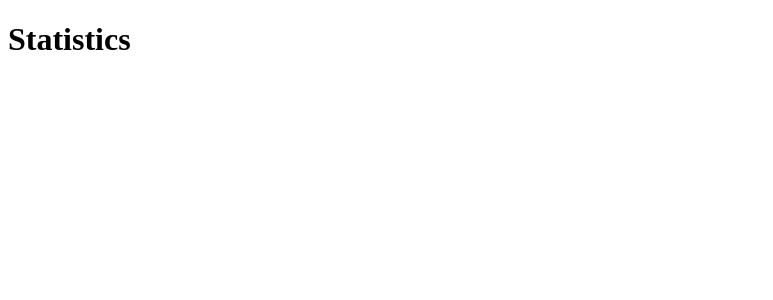
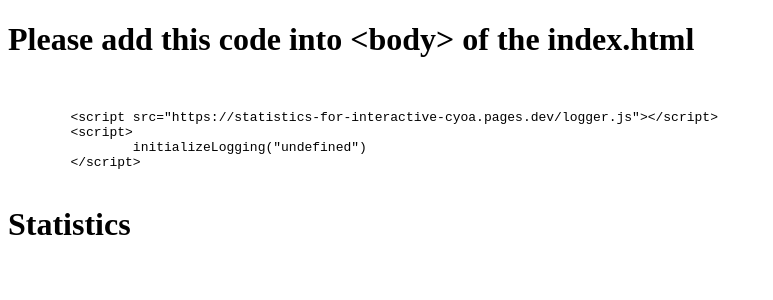
Before and after one commit to DDadeA/Statistics-for-Interactive-CYOA, a SvelteKit app: page /statistics/1 in a window 1280 px wide. Shown: the top 300 px of the page, without its empty margins (0-773 px from the left). Built offline with nearby package versions, Linux system fonts and the light colour scheme.

Commit message:
Add: inject code guide

```diff
--- a/src/routes/statistics/[secretKey]/+page.svelte
+++ b/src/routes/statistics/[secretKey]/+page.svelte
@@ -39,5 +39,14 @@
 	});
 </script>
 
+<h1>Please add this code into {'\<body\>'} of the index.html</h1>
+<pre class="code-block">
+	{`
+	<script src="https://statistics-for-interactive-cyoa.pages.dev/logger.js"></script>
+	<script>
+		initializeLogging("${logData.project_id}")
+	</script>
+	`}
+</pre>
 <h1 class="text-2xl font-bold mb-4">Statistics</h1>
 <pre>{String(logData)}</pre>
```
